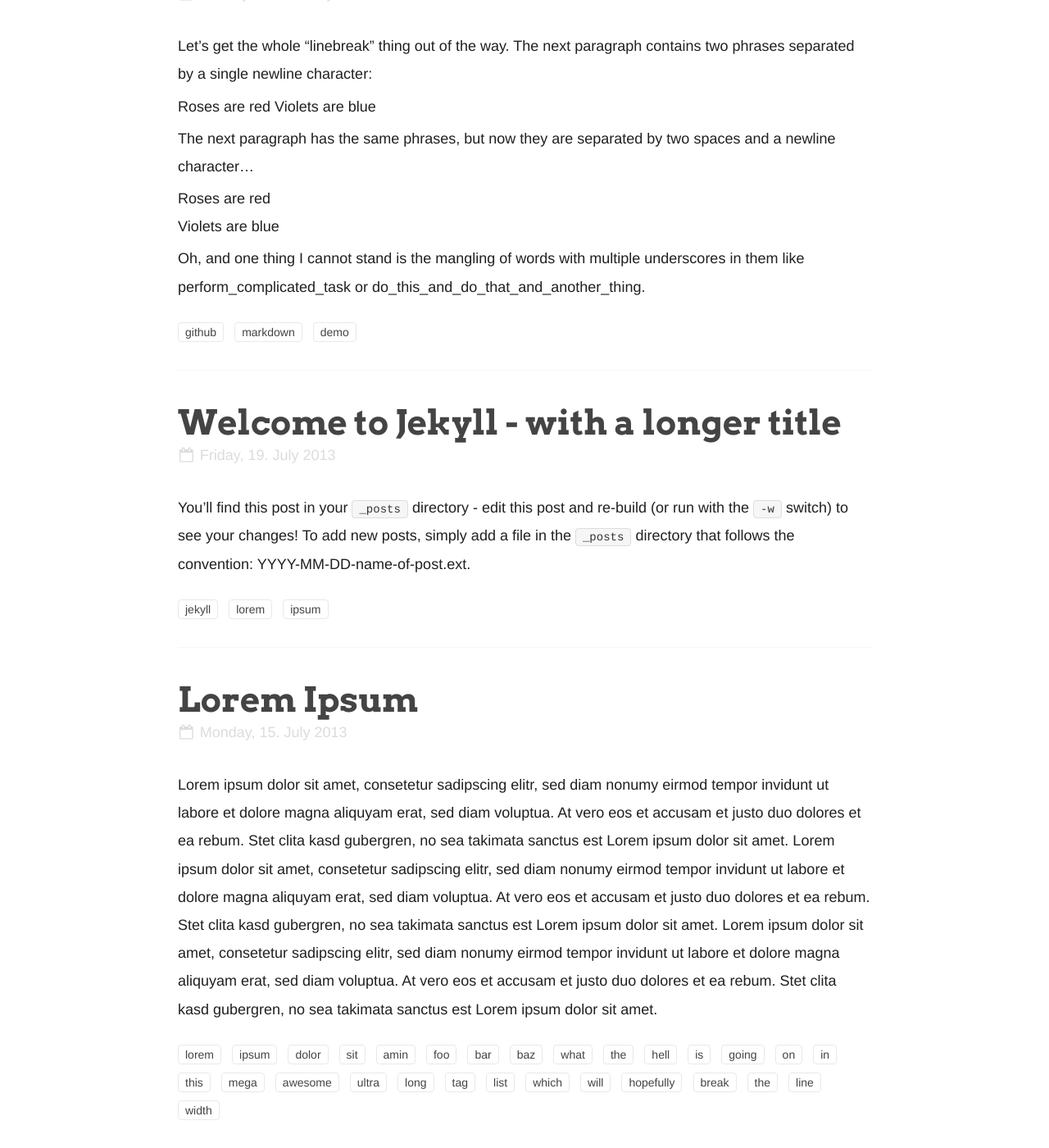
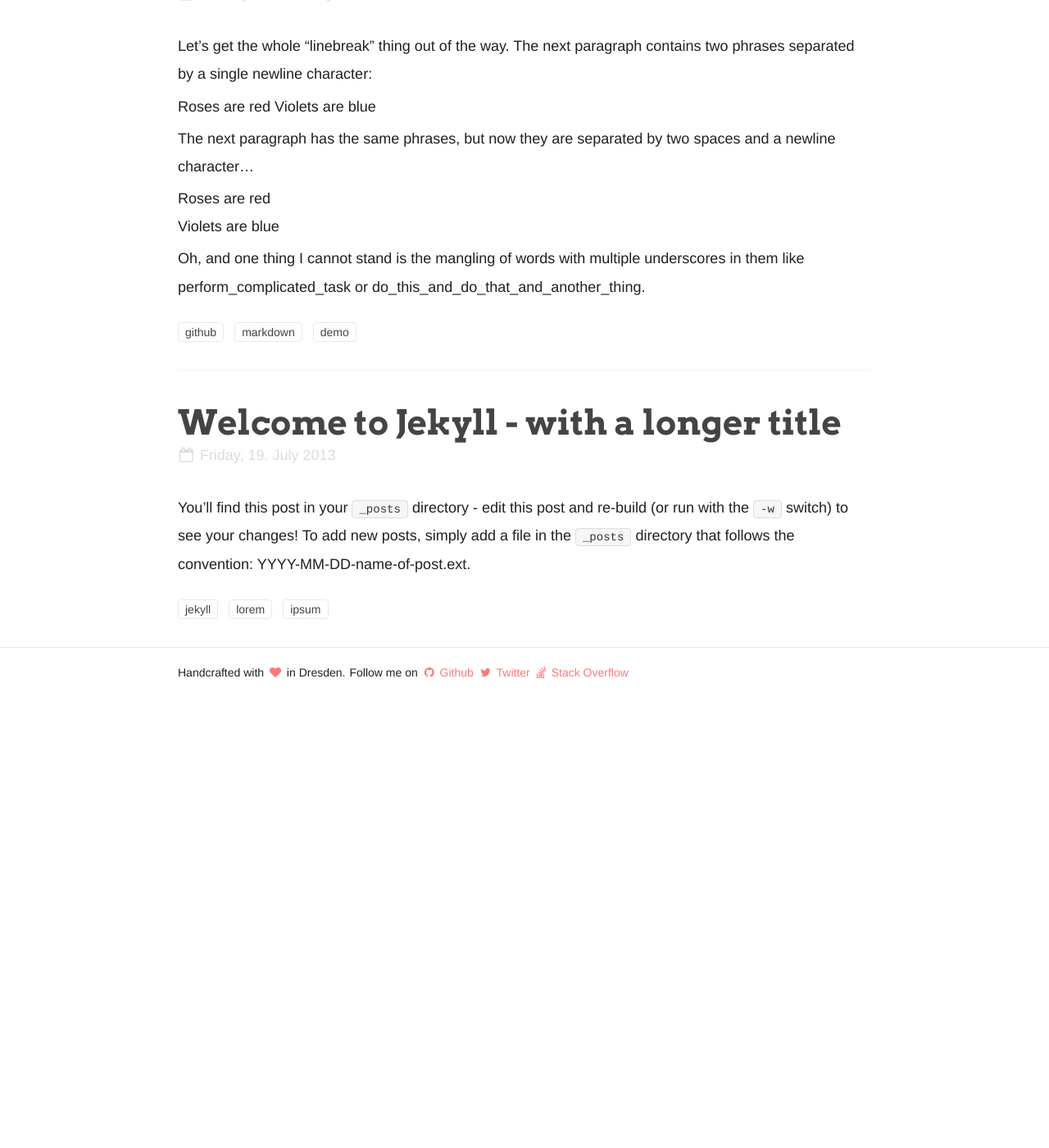
Before and after one commit to MartinSeeler/MartinSeeler.github.io, a Jekyll site: the page built from index.html, in a window 1280 px wide and 1400 px high, scrolled down 206 px. Shown: the whole window at 82% size. Built offline with Jekyll 4.4.1, drawn with Linux system fonts in a browser that asks for light colours; Markdown is read by kramdown in place of the engine named in the settings; after the commit the page ends 1060 px from its top, so only the background shows below that.

Commit message:
Implemented simple footer layout
Also removed old lore ipsum post

Signed-off-by: Martin Seeler <developer@chasmo.de>

```diff
--- a/_includes/footer.html
+++ b/_includes/footer.html
@@ -1,6 +1,17 @@
+<footer>
+    <div class="container">
+        <p>Handcrafted with <i class="icon icon-heart"></i> in Dresden.</p>
+        <p>Follow me on</p>
+        <a href="https://github.com/MartinSeeler/" class="social"><i class="icon icon-github"></i> Github</a>
+        <a href="https://twitter.com/Chasmo90" class="social"><i class="icon icon-twitter"></i> Twitter</a>
+        <a href="http://stackoverflow.com/users/1475346/chasmo" class="social"><i class="icon icon-stackexchange"></i> Stack Overflow</a>
+    </div>
+</footer>
+
 <a class="top" href="#">Top <i class="icon-angle-up"></i></a>
 
 <script src="http://yandex.st/highlightjs/8.0/highlight.min.js"></script>
+<script src="/js/headroom.min.js"></script>
 <script src="/js/headroom.min.js"></script>
 <script>hljs.initHighlightingOnLoad();</script>
 <script type="text/javascript">
--- a/_includes/header.html
+++ b/_includes/header.html
@@ -30,6 +30,7 @@
         })(window, document, 'script', '//www.google-analytics.com/analytics.js', 'ga');
 
         ga('create', 'UA-31370927-2', 'martinseeler.github.io');
+        ga('require', 'displayfeatures');
         ga('send', 'pageview');
     </script>
 
--- a/_posts/2013-07-15-lorem-ipsum.md
+++ /dev/null
@@ -1,32 +0,0 @@
----
-layout: post
-title: Lorem Ipsum
-date: 2013-07-15 18:24:38
-tags: lorem ipsum dolor sit amin foo bar baz what the hell is going on in this mega awesome ultra long tag list which will hopefully break the line width
----
-
-Lorem ipsum dolor sit amet, consetetur sadipscing elitr, sed diam nonumy eirmod tempor invidunt ut labore et dolore magna aliquyam erat, sed diam voluptua. At vero eos et accusam et justo duo dolores et ea rebum. Stet clita kasd gubergren, no sea takimata sanctus est Lorem ipsum dolor sit amet. Lorem ipsum dolor sit amet, consetetur sadipscing elitr, sed diam nonumy eirmod tempor invidunt ut labore et dolore magna aliquyam erat, sed diam voluptua. At vero eos et accusam et justo duo dolores et ea rebum. Stet clita kasd gubergren, no sea takimata sanctus est Lorem ipsum dolor sit amet. Lorem ipsum dolor sit amet, consetetur sadipscing elitr, sed diam nonumy eirmod tempor invidunt ut labore et dolore magna aliquyam erat, sed diam voluptua. At vero eos et accusam et justo duo dolores et ea rebum. Stet clita kasd gubergren, no sea takimata sanctus est Lorem ipsum dolor sit amet.
-
-<!--more-->
-
-Duis autem vel eum iriure dolor in hendrerit in vulputate velit esse molestie consequat, vel illum dolore eu feugiat nulla facilisis at vero eros et accumsan et iusto odio dignissim qui blandit praesent luptatum zzril delenit augue duis dolore te feugait nulla facilisi. Lorem ipsum dolor sit amet, consectetuer adipiscing elit, sed diam nonummy nibh euismod tincidunt ut laoreet dolore magna aliquam erat volutpat.
-
-Ut wisi enim ad minim veniam, quis nostrud exerci tation ullamcorper suscipit lobortis nisl ut aliquip ex ea commodo consequat. Duis autem vel eum iriure dolor in hendrerit in vulputate velit esse molestie consequat, vel illum dolore eu feugiat nulla facilisis at vero eros et accumsan et iusto odio dignissim qui blandit praesent luptatum zzril delenit augue duis dolore te feugait nulla facilisi.
-
-## Lorem What?
-
-Nam liber tempor cum soluta nobis eleifend option congue nihil imperdiet doming id quod mazim placerat facer possim assum. Lorem ipsum dolor sit amet, consectetuer adipiscing elit, sed diam nonummy nibh euismod tincidunt ut laoreet dolore magna aliquam erat volutpat. Ut wisi enim ad minim veniam, quis nostrud exerci tation ullamcorper suscipit lobortis nisl ut aliquip ex ea commodo consequat.
-
-Duis autem vel eum iriure dolor in hendrerit in vulputate velit esse molestie consequat, vel illum dolore eu feugiat nulla facilisis.
-
-At vero eos et accusam et justo duo dolores et ea rebum. Stet clita kasd gubergren, no sea takimata sanctus est Lorem ipsum dolor sit amet. Lorem ipsum dolor sit amet, consetetur sadipscing elitr, sed diam nonumy eirmod tempor invidunt ut labore et dolore magna aliquyam erat, sed diam voluptua. At vero eos et accusam et justo duo dolores et ea rebum. Stet clita kasd gubergren, no sea takimata sanctus est Lorem ipsum dolor sit amet. Lorem ipsum dolor sit amet, consetetur sadipscing elitr, At accusam aliquyam diam diam dolore dolores duo eirmod eos erat, et nonumy sed tempor et et invidunt justo labore Stet clita ea et gubergren, kasd magna no rebum. sanctus sea sed takimata ut vero voluptua. est Lorem ipsum dolor sit amet. Lorem ipsum dolor sit amet, consetetur sadipscing elitr, sed diam nonumy eirmod tempor invidunt ut labore et dolore magna aliquyam erat.
-
-Consetetur sadipscing elitr, sed diam nonumy eirmod tempor invidunt ut labore et dolore magna aliquyam erat, sed diam voluptua. At vero eos et accusam et justo duo dolores et ea rebum. Stet clita kasd gubergren, no sea takimata sanctus est Lorem ipsum dolor sit amet. Lorem ipsum dolor sit amet, consetetur sadipscing elitr, sed diam nonumy eirmod tempor invidunt ut labore et dolore magna aliquyam erat, sed diam voluptua. At vero eos et accusam et justo duo dolores et ea rebum. Stet clita kasd gubergren, no sea takimata sanctus est Lorem ipsum dolor sit amet. Lorem ipsum dolor sit amet, consetetur sadipscing elitr, sed diam nonumy eirmod tempor invidunt ut labore et dolore magna aliquyam erat, sed diam voluptua. At vero eos et accusam et justo duo dolores et ea rebum. Stet clita kasd gubergren, no sea takimata sanctus.
-
-## Dolor sit
-
-Lorem ipsum dolor sit amet, consetetur sadipscing elitr, sed diam nonumy eirmod tempor invidunt ut labore et dolore magna aliquyam erat, sed diam voluptua. At vero eos et accusam et justo duo dolores et ea rebum. Stet clita kasd gubergren, no sea takimata sanctus est Lorem ipsum dolor sit amet. Lorem ipsum dolor sit amet, consetetur sadipscing elitr, sed diam nonumy eirmod tempor invidunt ut labore et dolore magna aliquyam erat, sed diam voluptua. At vero eos et accusam et justo duo dolores et ea rebum. Stet clita kasd gubergren, no sea takimata sanctus est Lorem ipsum dolor sit amet. Lorem ipsum dolor sit amet, consetetur sadipscing elitr, sed diam nonumy eirmod tempor invidunt ut labore et dolore magna aliquyam erat, sed diam voluptua. At vero eos et accusam et justo duo dolores et ea rebum. Stet clita kasd gubergren, no sea takimata sanctus est Lorem ipsum dolor sit amet.
-
-Duis autem vel eum iriure dolor in hendrerit in vulputate velit esse molestie consequat, vel illum dolore eu feugiat nulla facilisis at vero eros et accumsan et iusto odio dignissim qui blandit praesent luptatum zzril delenit augue duis dolore te feugait nulla facilisi. Lorem ipsum dolor sit amet, consectetuer adipiscing elit, sed diam nonummy nibh euismod tincidunt ut laoreet dolore magna aliquam erat volutpat.
-
-Ut wisi enim ad minim veniam, quis nostrud exerci tation ullamcorper suscipit lobortis nisl ut aliquip ex ea commodo consequat. Duis autem vel eum iriure dolor in hendrerit in vulputate velit esse molestie consequat, vel illum dolore eu feugiat nulla facilisis at vero eros et accumsan et iusto odio dignissim qui blandit praesent luptatum zzril delenit augue duis dolore te feugait nulla facilisi.
--- a/_sass/partials/_base.scss
+++ b/_sass/partials/_base.scss
@@ -5,8 +5,6 @@ $gutter-width: 1em;
 $grid-padding: $gutter-width;
 
 // FONTS
-@include font-face("Blooming Grove", font-files("examples/bgrove.ttf", "examples/bgrove.otf"));
-
 $fixed-font-family: 'Cousine', sans-serif;
 $font-family: "HelveticaNeue-Light", "Helvetica Neue Light", "Helvetica Neue", Helvetica, Arial, "Lucida Grande", sans-serif;
 $font-size: 18px;
--- a/_sass/screen.scss
+++ b/_sass/screen.scss
@@ -1,7 +1,7 @@
 // set debug mode to true will show the grid
 $debug-mode: false !default;
 
-@import url(http://fonts.googleapis.com/css?family=Source+Sans+Pro:300,600,300italic,600italic|Arvo:700,700italic|Cousine:400,700);
+@import url(http://fonts.googleapis.com/css?family=Arvo:700,700italic|Cousine:400,700);
 
 // import blueprints
 @import "blueprint/reset";
@@ -59,6 +59,7 @@ article {
 }
 
 @import "partials/header";
+@import "partials/footer";
 @import "partials/posts";
 @import "partials/syntax";
 
```
Also changed, not shown: _layouts/default.html (deleted, +0 -88 lines), _sass/partials/_footer.scss (+19 -0 lines), _sass/screen.css (deleted, +0 -59 lines), css/screen.css, js/instantclick.min.js (added).
